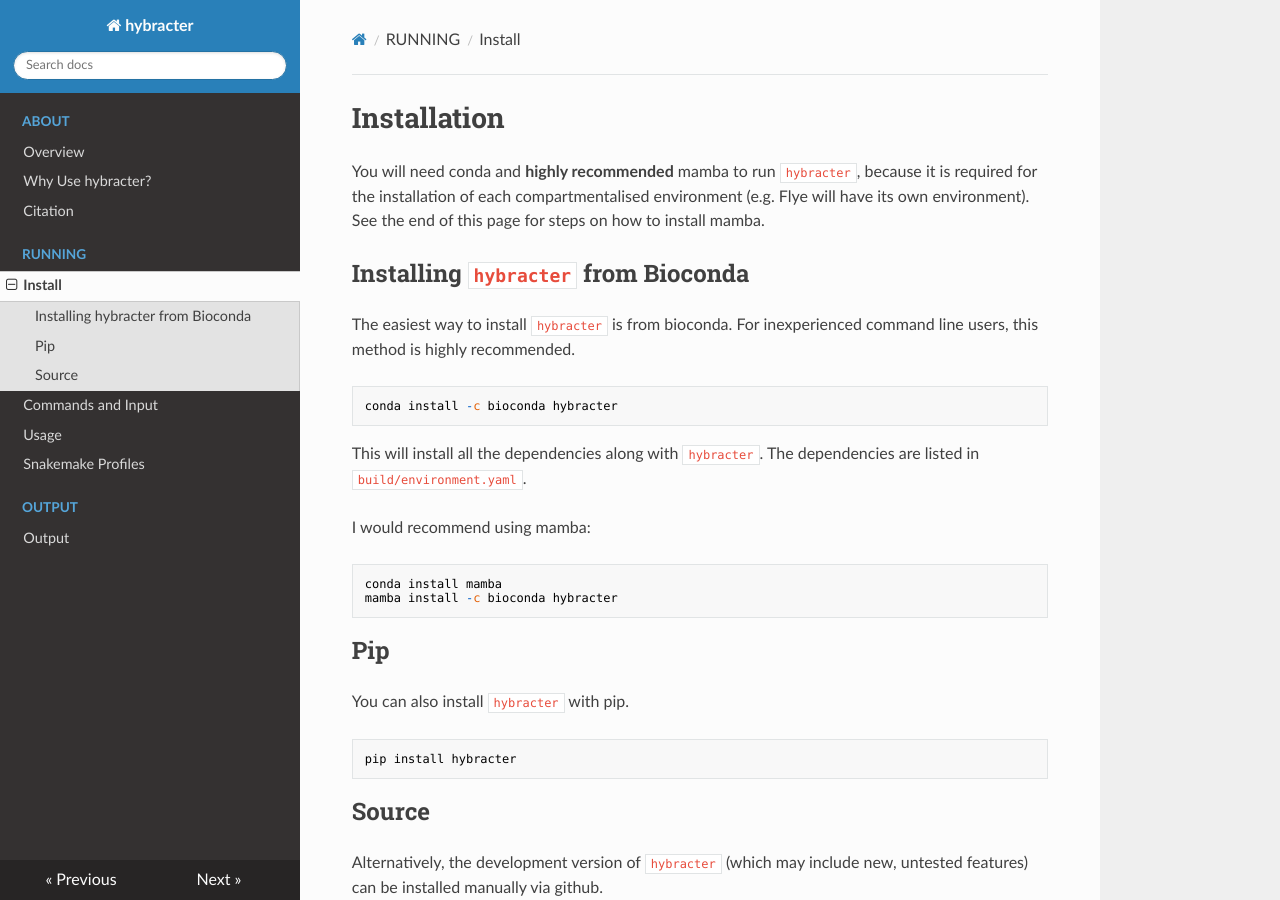
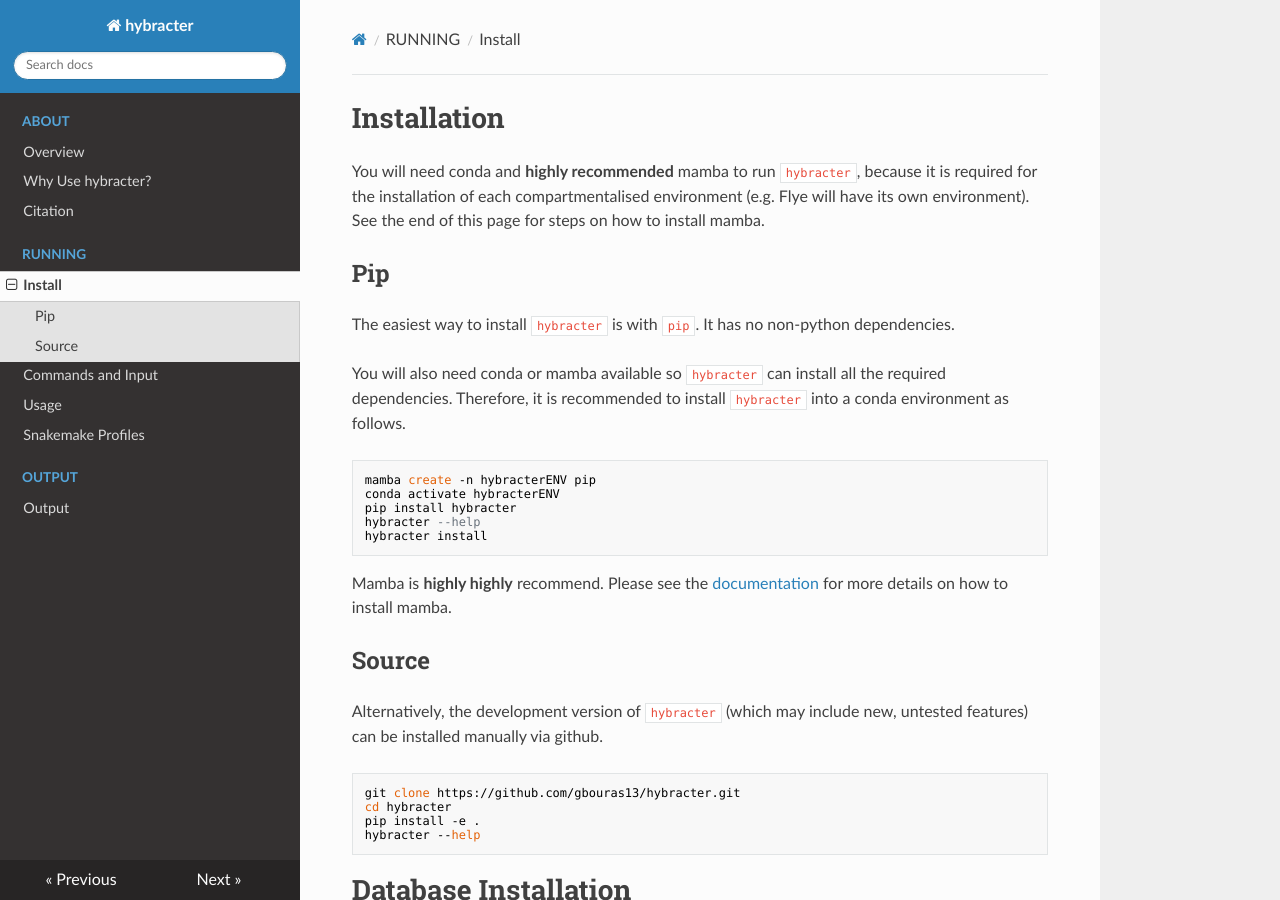
Before and after one commit to gbouras13/hybracter, an MkDocs documentation site: the page built from docs/install.md, in a window 1280 px wide and 900 px high. Built offline with MkDocs 1.6.1, drawn with Linux system fonts in a browser that asks for light colours; nearby versions of some CDN libraries.

Commit message:
minor docs change [skip ci]

````diff
--- a/docs/install.md
+++ b/docs/install.md
@@ -2,30 +2,22 @@
 
 You will need conda and **highly recommended** mamba to run `hybracter`, because it is required for the installation of each compartmentalised environment (e.g. Flye will have its own environment). See the end of this page for steps on how to install mamba.
 
-## Installing `hybracter` from Bioconda
+## Pip
 
-The easiest way to install `hybracter` is from bioconda. For inexperienced command line users, this method is highly recommended.
+The easiest way to install  `hybracter` is with `pip`. It has no non-python dependencies.
+
+You will also need conda or mamba available so `hybracter` can install all the required dependencies. Therefore, it is recommended to install `hybracter` into a conda environment as follows.
+
 
 ```
-conda install -c bioconda hybracter
+mamba create -n hybracterENV pip
+conda activate hybracterENV
+pip install hybracter
+hybracter --help
+hybracter install
 ```
 
-This will install all the dependencies along with `hybracter`. The dependencies are listed in `build/environment.yaml`.
-
-I would recommend using mamba:
-
-```
-conda install mamba
-mamba install -c bioconda hybracter
-```
-
-## Pip
-
-You can also install `hybracter` with pip.
-
-```
-pip install hybracter
-```
+Mamba is **highly highly** recommend. Please see the [documentation](https://hybracter.readthedocs.io/en/latest/install/) for more details on how to install mamba.
 
 ## Source
 
````
Also changed, not shown: README.md (+5 -7 lines).
